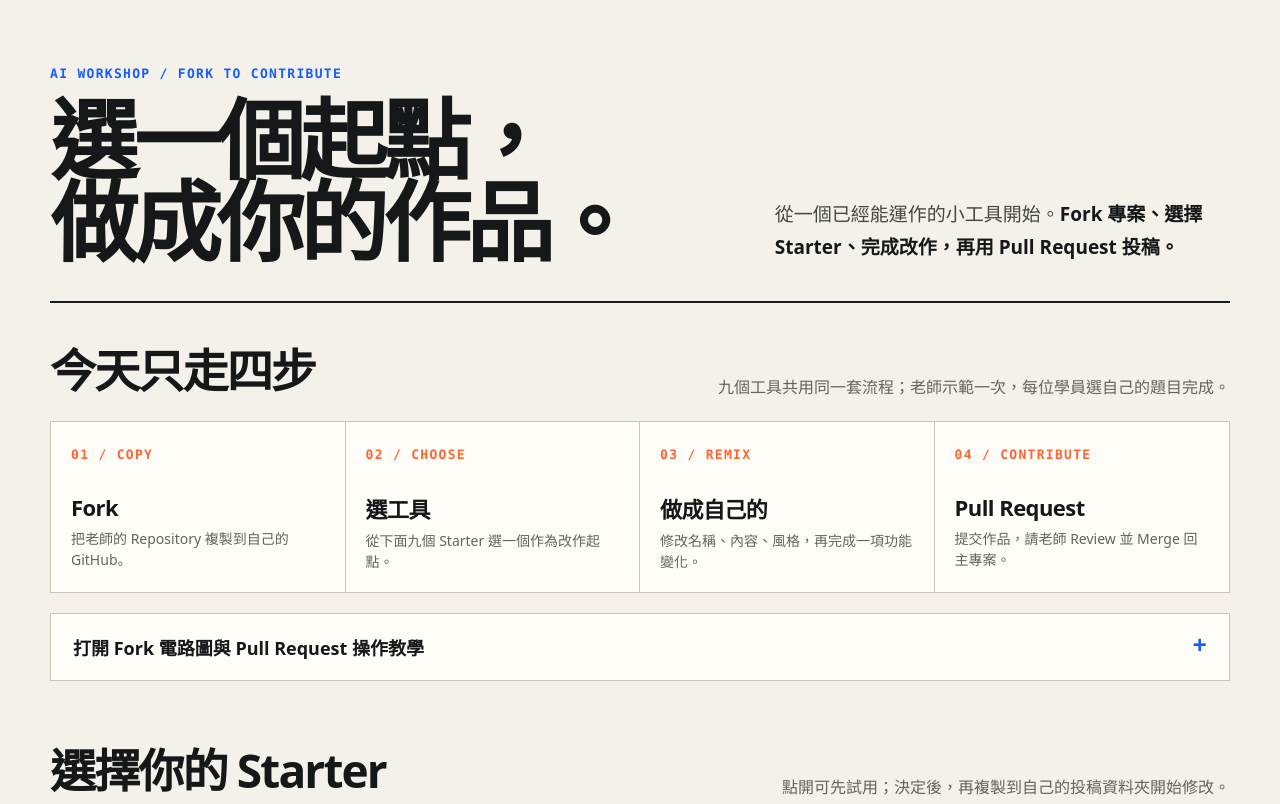
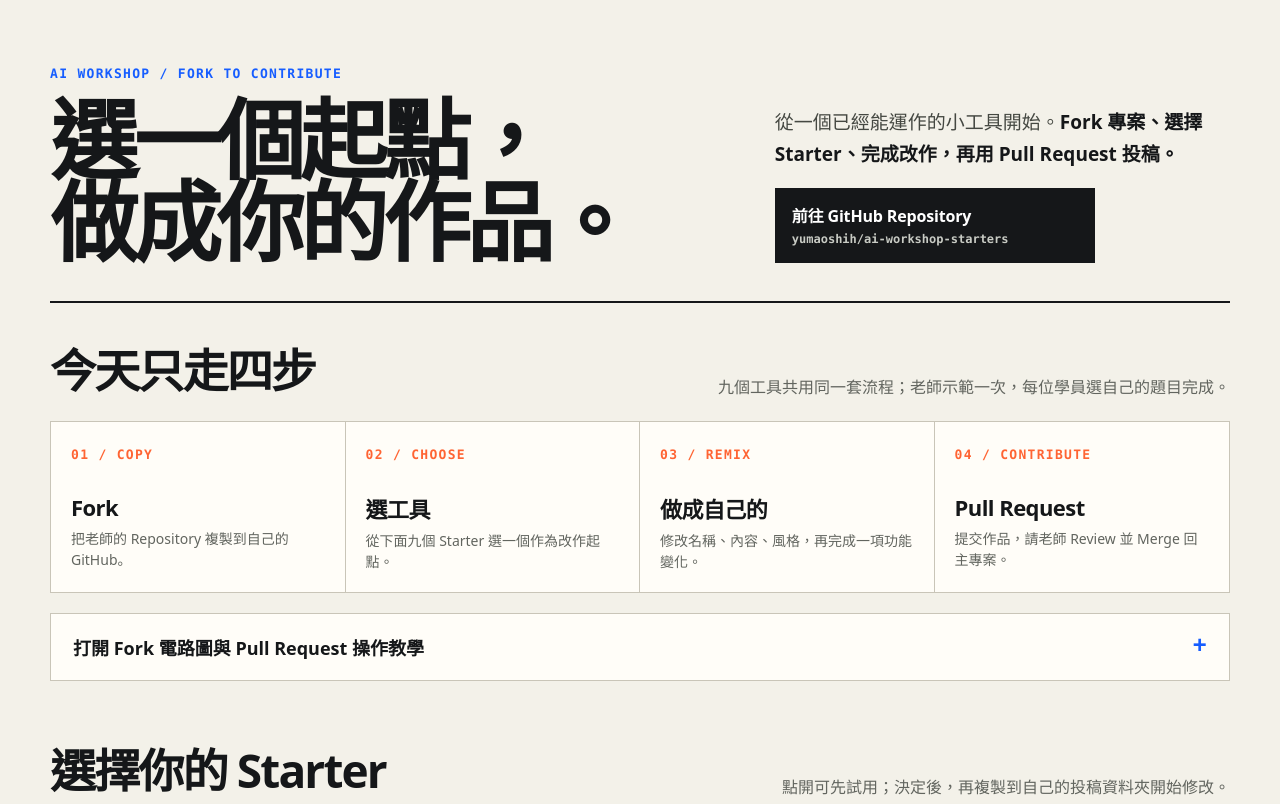
Before and after one commit to yumaoshih/ai-workshop-starters, a website: page index.html in a window 1280 px wide. Shown: the top 804 px of the page. Drawn offline with Linux system fonts and the light colour scheme.

Commit message:
Add source repository button to homepage

```diff
--- a/index.html
+++ b/index.html
@@ -67,6 +67,42 @@
       }
 
       .hero-copy strong { color: var(--ink); }
+
+      .hero-side {
+        display: grid;
+        gap: 18px;
+      }
+
+      .repo-button {
+        display: grid;
+        gap: 4px;
+        width: fit-content;
+        min-width: min(100%, 320px);
+        padding: 14px 16px;
+        color: #fff;
+        background: var(--ink);
+        border: 1px solid var(--ink);
+        text-decoration: none;
+      }
+
+      .repo-button strong {
+        font-size: 16px;
+        letter-spacing: -.01em;
+      }
+
+      .repo-button small {
+        color: #c8cbc4;
+        font: 650 12px/1.4 ui-monospace, SFMono-Regular, Menlo, monospace;
+      }
+
+      .repo-button:hover,
+      .repo-button:focus-visible {
+        background: var(--blue);
+        border-color: var(--blue);
+        outline: 3px solid rgba(22, 93, 255, .2);
+        outline-offset: 2px;
+      }
+
       .course-flow { padding: 32px 0 44px; }
 
       .section-heading {
@@ -828,6 +864,7 @@
         .hero { gap: 24px; padding-bottom: 28px; }
         h1 { font-size: clamp(46px, 15vw, 64px); }
         .hero-copy { font-size: 17px; }
+        .repo-button { width: 100%; }
         .section-heading { display: block; }
         .section-heading p { margin-top: 8px; }
         .steps { grid-template-columns: 1fr; }
@@ -871,9 +908,15 @@
           <div class="eyebrow">AI WORKSHOP / FORK TO CONTRIBUTE</div>
           <h1>選一個起點，<br>做成你的作品。</h1>
         </div>
-        <p class="hero-copy">
-          從一個已經能運作的小工具開始。<strong>Fork 專案、選擇 Starter、完成改作，再用 Pull Request 投稿。</strong>
-        </p>
+        <div class="hero-side">
+          <p class="hero-copy">
+            從一個已經能運作的小工具開始。<strong>Fork 專案、選擇 Starter、完成改作，再用 Pull Request 投稿。</strong>
+          </p>
+          <a class="repo-button" href="https://github.com/yumaoshih/ai-workshop-starters" target="_blank" rel="noopener noreferrer">
+            <strong>前往 GitHub Repository</strong>
+            <small>yumaoshih/ai-workshop-starters</small>
+          </a>
+        </div>
       </header>
 
       <section class="course-flow" aria-labelledby="flow-title">
```
Also changed, not shown: tests/pages.spec.js (+8 -0 lines).
